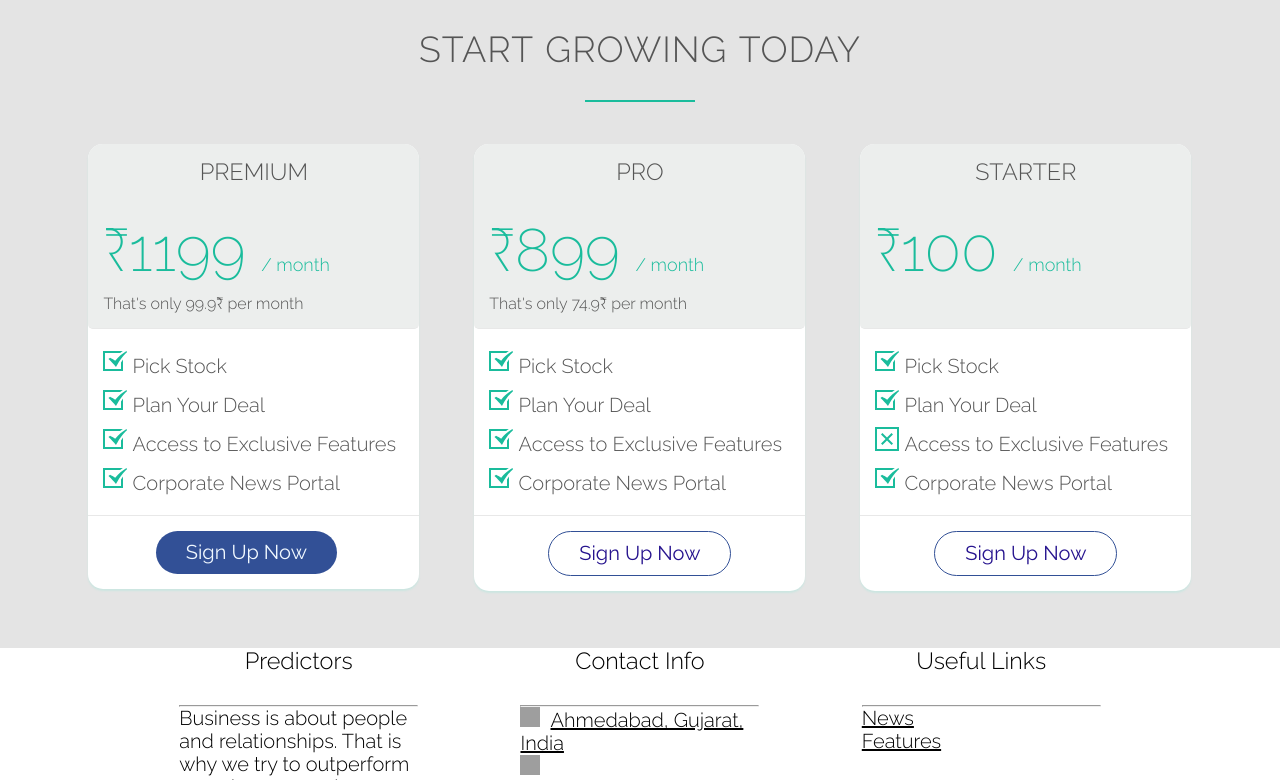
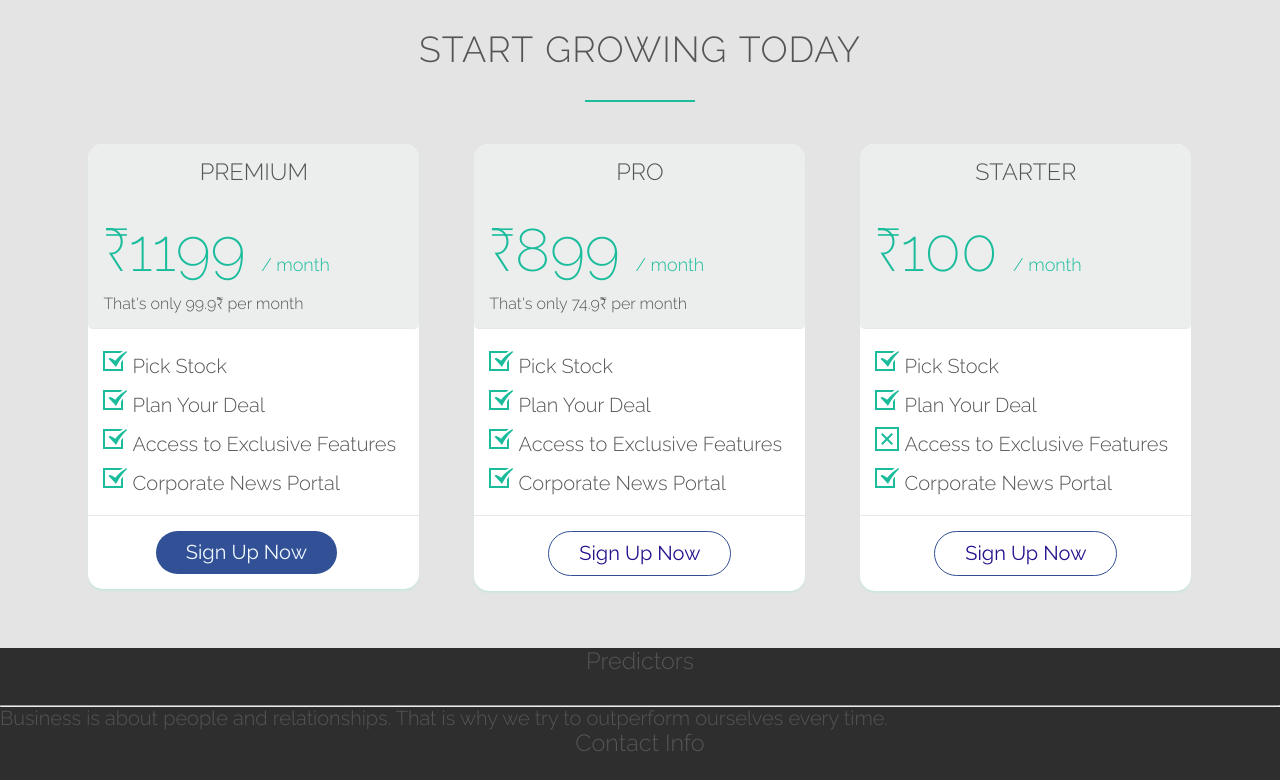
Before and after one commit to tanujdey7/Nifty-50-Stock-Prediction, a PHP site: page / in a window 1280 px wide. Shown: the part 3181-3961 px from the top of the page. Run offline with PHP 8.4, Linux system fonts and the light colour scheme; some libraries are stand-ins or nearby versions; grey boxes are pictures that could not be loaded.

Commit message:
Revert "Update style.css"

```diff
--- a/resources/css/style.css
+++ b/resources/css/style.css
@@ -246,42 +246,3 @@
 .social-links {
     text-align: center;
 }
-.footer
-{
-  background: white;
-  color: black;
-  padding: 0% 10%;
-  width: 100%;
-  position: relative;
-}
-.footer .footer-section
-{
-  color: #000;
-  float: left;
-  width: 33.33%;
-  padding: 0% 5%;
-}
-.footer-section a{
-  color: #000;
-}
-.footer-section a:hover
-{
-  color: #686868;
-  cursor: pointer;
-  text-decoration: none;
-}
-.footer-section img
-{
-  margin-right: 10px;
-  height: 20px;
-  width: 20px;
-}
-.footer-bottom
-{
-  color: #686868;
-  height: 50px;
-  text-align: center;
-  padding-top: 20px;
-  width: 100%;
-  float: left;
-}
```
